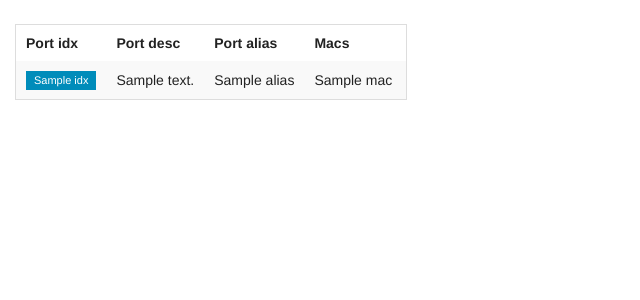
After one commit to jkur/snmp-manager, a Python web app: template app/frontend/templates/port.html in a window 1280 px wide. The commit adds this page. Shown: the top 300 px of the page, without its empty margins (0-640 px from the left). Run offline with Jinja, Linux system fonts and the light colour scheme; the template is opened without the code that fills it: most values are stand-ins (such as "Sample title", 1, 10 or a date in 2020).

Commit message:
Port Detail View with learned MAC-Addresses

```diff
--- /dev/null
+++ b/app/frontend/templates/port.html
@@ -0,0 +1,35 @@
+{% extends "base.html" %}
+
+{% block content %}
+  <div class="row full-width">
+    <br/>
+    <div class="large-12 columns">
+      <table>
+        <tr>
+        <th>Port idx</th>
+        <th>Port desc</th>
+        <th>Port alias</th>
+        <th>Macs</th>
+        </tr>
+        <tr>
+          <td>
+            <span class="label{% if port.is_up() %} success{% endif %}">
+              {{ port.idx() }}
+            </span>
+          </td>
+          <td>{{ port.descr() }}</td>
+          <td>{{ port.alias() }}</td>
+          <td>
+          {% for mac in port.get_macs() %}
+            {{ mac }}&nbsp;
+          {% endfor %}
+          </td>
+        </tr>
+      </table>
+    </div>
+  </div>
+
+{% endblock %}
+
+{% block jsscript %}
+{% endblock %}
--- a/app/services/snmp_device.py
+++ b/app/services/snmp_device.py
@@ -423,7 +423,4 @@ class SNMP_Device():
         return self._vlan.get_vlan(vlan_id)
 
     def get_port(self, idx):
-        for port in self._ports:
-            if port.idx() == idx:
-                return port
-        return None
+        return self._ports.port(idx)
--- a/app/static/css/app.css
+++ b/app/static/css/app.css
@@ -13,3 +13,8 @@
     background: url('/static/img/attention_icon.png') no-repeat right;
     padding-right: 2px;
 }
+
+.label a {
+    color: #ffffff;
+    text-decoration: underline;
+}
```
Also changed, not shown: app/frontend/templates/detail.html (+9 -10 lines), app/frontend/views.py (+8 -0 lines), app/services/snmp_port.py (+10 -0 lines).
